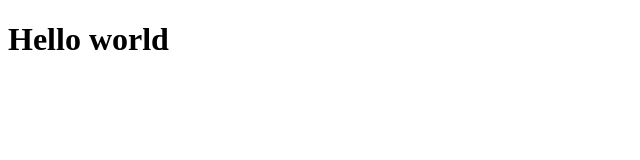
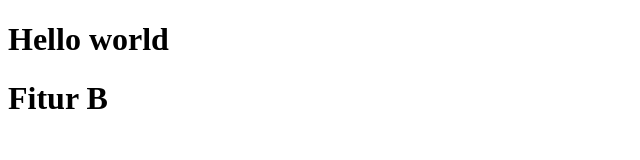
Before and after one commit to Rizkyandika123/tes_github, a plain HTML site: page index.html in a window 1280 px wide. Shown: the whole page, without its empty margins (0-640 px from the left). Drawn offline with Linux system fonts and the light colour scheme.

Commit message:
menambah fitur B

```diff
--- a/index.html
+++ b/index.html
@@ -8,5 +8,6 @@
   </head>
   <body>
     <h1>Hello world</h1>
+    <h1>Fitur B</h1>
   </body>
 </html>
```
